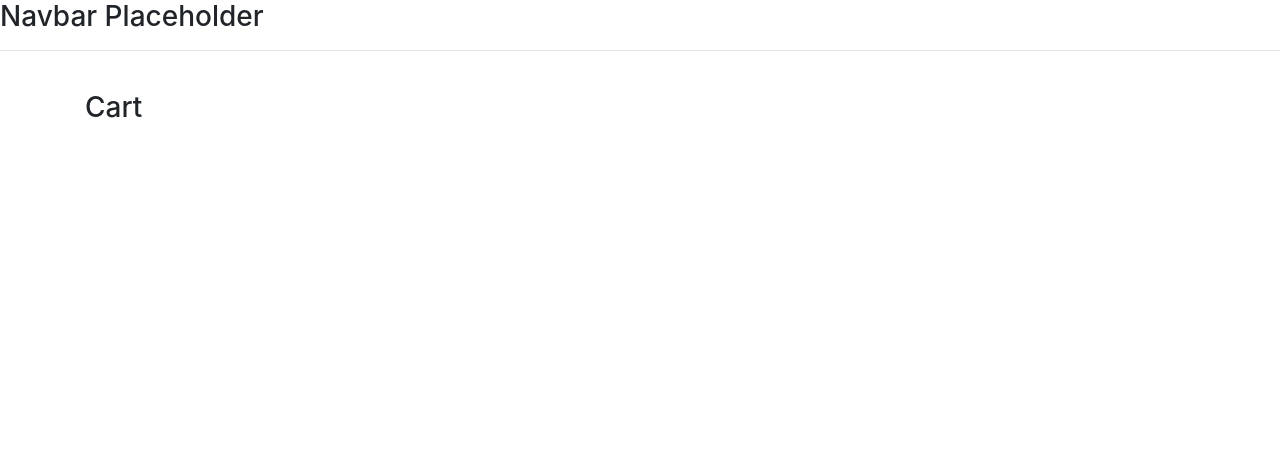
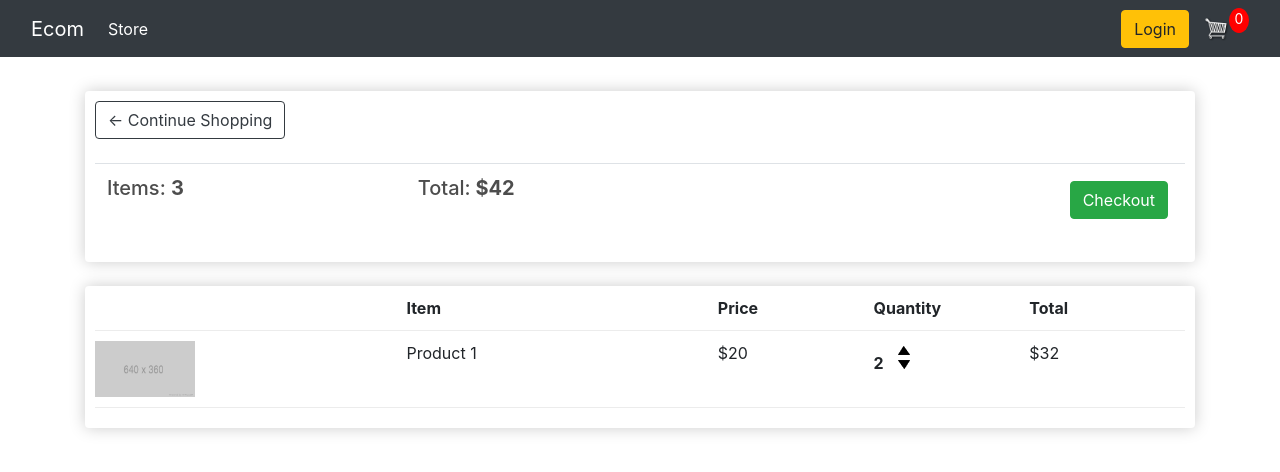
Before and after one commit to Rajan66/ecom, a Django app: page /cart/ in a window 1280 px wide. Shown: the top 472 px of the page. Run offline with Django 4.2, Linux system fonts and the light colour scheme; lists and menus that the app fills with data are empty; some libraries are stand-ins or nearby versions.

Commit message:
Added navbar, cart page and placeholders

```diff
--- a/ecommerce/static/css/main.css
+++ b/ecommerce/static/css/main.css
@@ -1,3 +1,100 @@
+
 body{
-    background-color: lavender;
+	background-color: hsl(0, 0%, 98%);
 }
+
+h1,h2,h3,h4,h5,h6{
+	color:hsl(0, 0%, 30%);
+}
+
+.box-element{
+	box-shadow:hsl(0, 0%, 80%) 0 0 16px;
+	background-color: #fff;
+	border-radius: 4px;
+	padding: 10px;
+}
+
+.thumbnail{
+	width: 100%;
+	height: 200px;
+	-webkit-box-shadow: -1px -3px 5px -2px rgba(214,214,214,1);
+    -moz-box-shadow: -1px -3px 5px -2px rgba(214,214,214,1);
+    box-shadow: -1px -3px 5px -2px rgba(214,214,214,1);
+}
+
+.product{
+	border-radius: 0 0 4px 4px;
+}
+
+.bg-dark{
+	background-color: #4f868c!important;
+}
+
+#cart-icon{
+	width:25px;
+	display: inline-block;
+	margin-left: 15px;
+}
+
+#cart-total{
+	display: block;
+	text-align: center;
+	color:#fff;
+	background-color: red;
+	width: 20px;
+	height: 25px;
+	border-radius: 50%;
+	font-size: 14px;
+}
+
+.col-lg-4, .col-lg-6, .col-lg-8, .col-lg-12{
+	margin-top: 10px;
+}
+
+.btn{
+	border-radius: 0;
+}
+
+.row-image{
+	width: 100px;
+}
+
+.form-field{
+	width:250px;
+	display: inline-block;
+	padding: 5px;
+}
+
+.cart-row{
+	display: flex;
+    align-items: flex-stretch;
+    padding-bottom: 10px;
+    margin-bottom: 10px;
+    border-bottom: 1px solid #ececec;
+
+}
+
+.quantity{
+	display: inline-block;
+	font-weight: 700;
+	padding-right:10px;
+
+
+}
+
+.chg-quantity{
+	width: 12px;
+	cursor: pointer;
+	display: block;
+	margin-top: 5px;
+	transition:.1s;
+}
+
+.chg-quantity:hover{
+	opacity: .6;
+}
+
+
+.hidden{
+	display: none!important;
+}
--- a/ecommerce/store/templates/store/cart.html
+++ b/ecommerce/store/templates/store/cart.html
@@ -2,5 +2,57 @@
 {% load static %}
 
 {% block content%}
-    <h3>Cart</h3>
+<div class="row">
+    <div class="col-lg-12">
+
+        <div class="box-element">
+            <a class="btn btn-outline-dark" href="{% url 'store' %}">&#x2190; Continue Shopping</a>
+            <br>
+            <br>
+            <table class="table">
+                <tr>
+                    <th>
+                        <h5>Items: <strong>3</strong></h5>
+                    </th>
+                    <th>
+                        <h5>Total:<strong> $42</strong></h5>
+                    </th>
+                    <th>
+                        <a style="float:right; margin:5px;" class="btn btn-success"
+                            href="{% url 'checkout' %}">Checkout</a>
+                    </th>
+                </tr>
+            </table>
+        </div>
+
+        <br>
+        <div class="box-element">
+            <div class="cart-row">
+                <div style="flex:2"></div>
+                <div style="flex:2"><strong>Item </strong></div>
+                <div style="flex:1"><strong>Price</strong></div>
+                <div style="flex:1"><strong>Quantity</strong></div>
+                <div style="flex:1"><strong>Total</strong></div>
+            </div>
+            <div class="cart-row">
+                <div style="flex:2">
+                    <img class="row-image" src="{% static 'images/placeholder.png' %}" alt="">
+                </div>
+                <div style="flex:2">Product 1</div>
+                <div style="flex:1">$20</div>
+                <div style="flex:1">
+                    <p class="quantity">2</p>
+                    <div class="quantity">
+                        <img class="chg-quantity" src="{% static 'images/arrow-up.png' %}" alt="">
+
+                        <img class="chg-quantity" src="{% static 'images/arrow-down.png' %}" alt="">
+                    </div>
+                </div>
+                <div style="flex:1">
+                    <p>$32</p>
+                </div>
+            </div>
+        </div>
+    </div>
+</div>
 {% endblock content %}
--- a/ecommerce/store/templates/store/main.html
+++ b/ecommerce/store/templates/store/main.html
@@ -26,8 +26,32 @@
         integrity="sha384-wfSDF2E50Y2D1uUdj0O3uMBJnjuUD4Ih7YwaYd1iqfktj0Uod8GCExl3Og8ifwB6" crossorigin="anonymous">
     </script>
 
-    <h3>Navbar Placeholder</h3>
-    <hr>
+    <nav class="navbar navbar-expand-lg bg-body-tertiary navbar-dark bg-dark">
+        <div class="container-fluid">
+            <a class="navbar-brand" href="{% url 'store' %}">Ecom</a>
+            <button class="navbar-toggler" type="button" data-bs-toggle="collapse"
+                data-bs-target="#navbarSupportedContent" aria-controls="navbarSupportedContent" aria-expanded="false"
+                aria-label="Toggle navigation">
+                <span class="navbar-toggler-icon"></span>
+            </button>
+            <div class="collapse navbar-collapse" id="navbarSupportedContent">
+                <ul class="navbar-nav me-auto mb-2 mb-lg-0">
+                    <li class="nav-item">
+                        <a class="nav-link active" aria-current="page" href="{% url 'store' %}">Store</a>
+                    </li>
+
+                </ul>
+
+            </div>
+            <div class="form-inline my-2 my-lg-0">
+                <a href="#" class="btn btn-warning">Login</a>
+                <a href="{% url 'cart' %}">
+                    <img src="{% static 'images/cart.png' %}" id="cart-icon">
+                </a>
+                <p id="cart-total">0</p>
+            </div>
+        </div>
+    </nav>
     <div class="container">
         <br>
         {% block content %}
```
Also changed, not shown: ecommerce/store/templates/store/store.html (+36 -1 lines), ecommerce/static/images/arrow-down.png (added), ecommerce/static/images/arrow-up.png (added), ecommerce/static/images/placeholder.png (added).
